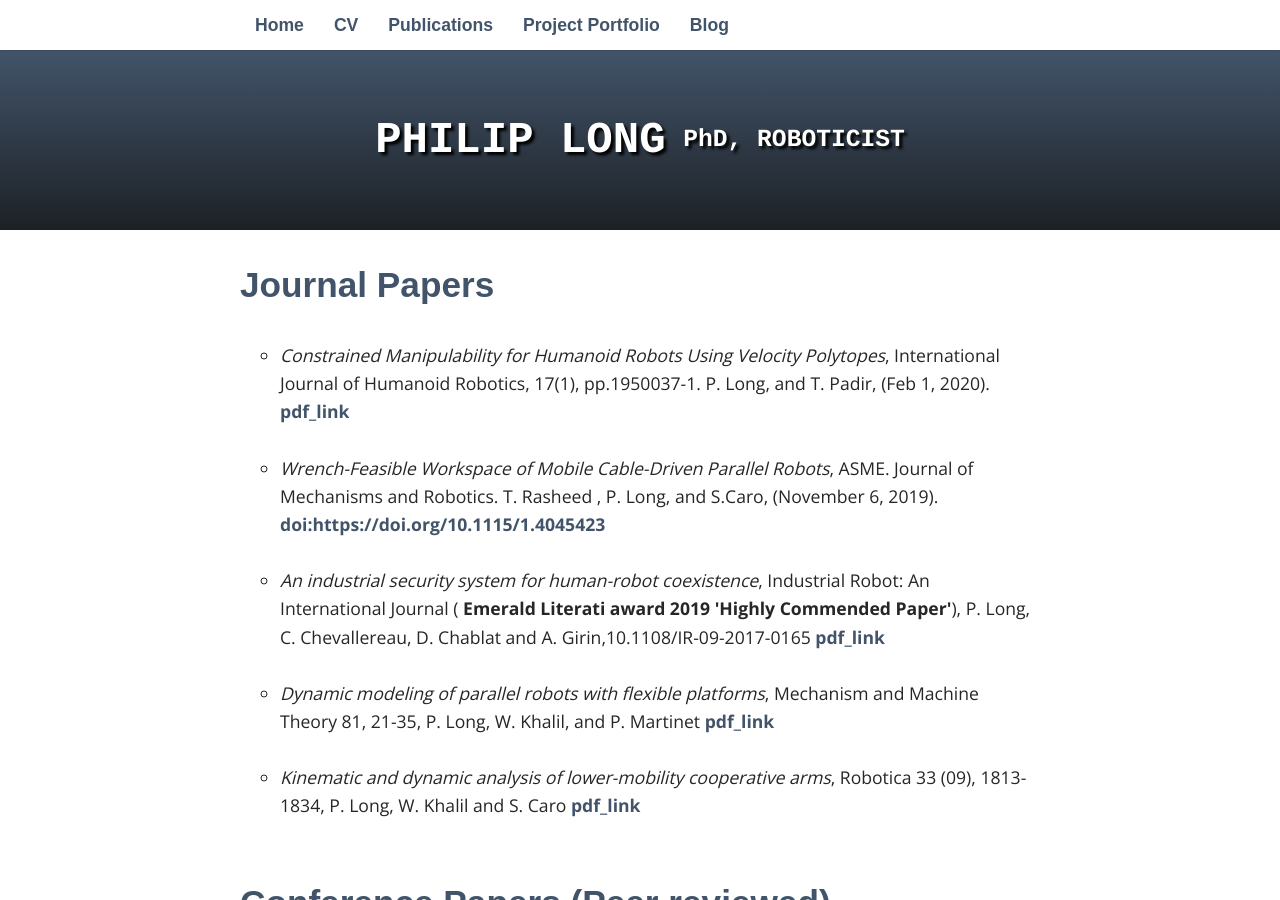
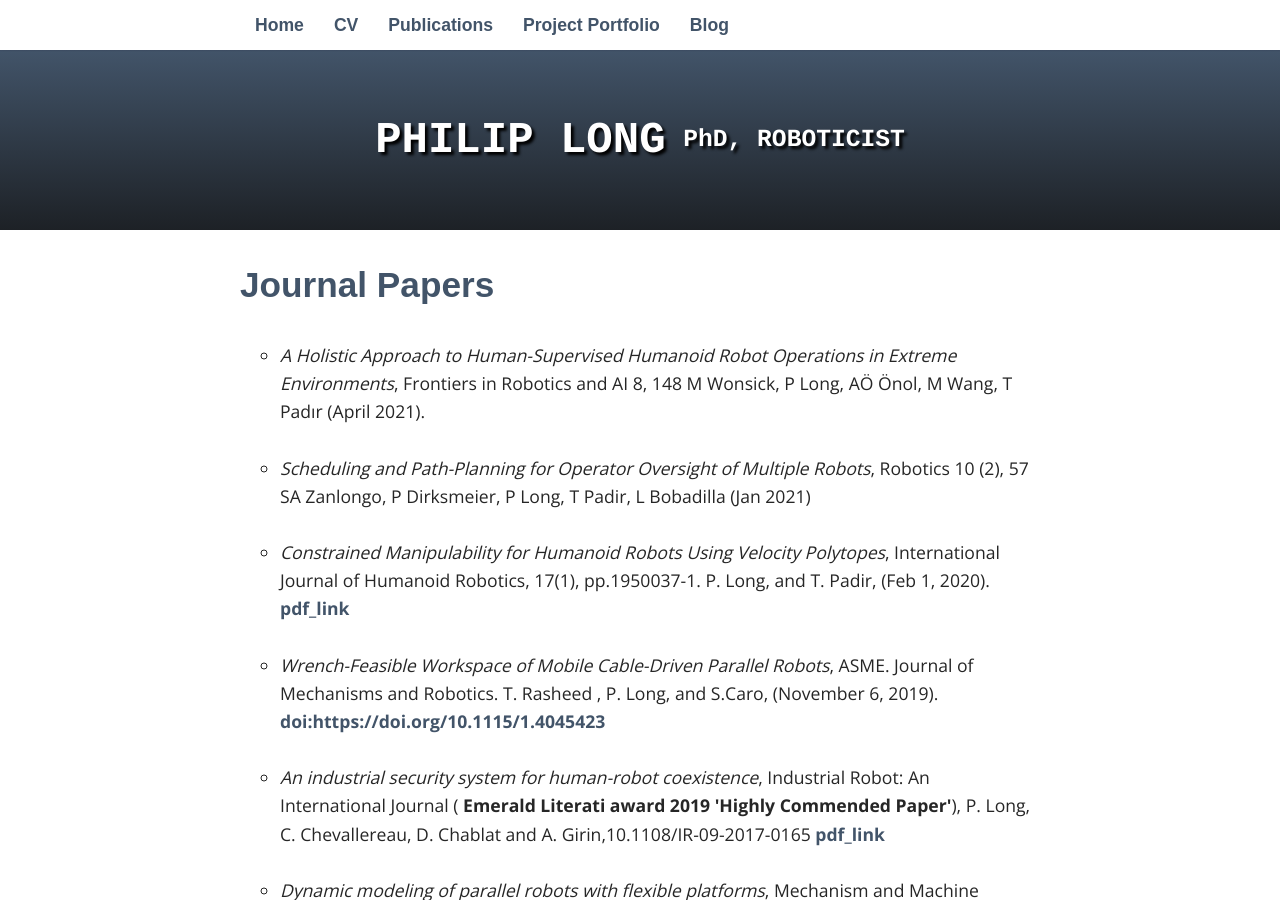
Before and after one commit to philip-long/philip-long.github.io, a Jekyll site: the page built from publications/index.html, in a window 1280 px wide and 900 px high. Built offline with Jekyll 4.4.1, drawn with Linux system fonts in a browser that asks for light colours; nearby versions of some CDN libraries; some web fonts are replaced; library files that are not in the unit come from our copies.

Commit message:
Update index.html

```diff
--- a/publications/index.html
+++ b/publications/index.html
@@ -10,6 +10,23 @@ title: Publications
 
 
 <ul style="list-style-type:circle">
+
+
+
+
+
+        <li>        <i>  A Holistic Approach to Human-Supervised Humanoid Robot Operations in Extreme Environments</i>,  Frontiers in Robotics and AI 8, 148
+     M Wonsick, P Long, AÖ Önol, M Wang, T Padır  (April 2021).
+    </li>
+   </li>
+    <br>
+
+        <li>        <i>Scheduling and Path-Planning for Operator Oversight of Multiple Robots</i>,  Robotics 10 (2), 57
+    SA Zanlongo, P Dirksmeier, P Long, T Padir, L Bobadilla  (Jan 2021)
+  </li>
+   </li>
+
+  <br>
 
       <li>        <i>Constrained Manipulability for Humanoid Robots Using Velocity Polytopes</i>,  International Journal of Humanoid Robotics, 17(1), pp.1950037-1.
      P. Long,  and T. Padir,  (Feb 1, 2020). <a href="https://www.researchgate.net/profile/Philip_Long2/publication/337459526_Constrained_Manipulability_for_Humanoid_Robots_Using_Velocity_Polytopes/links/5e652411299bf1744f6b7bef/Constrained-Manipulability-for-Humanoid-Robots-Using-Velocity-Polytopes.pdf"> pdf_link</a>
```
